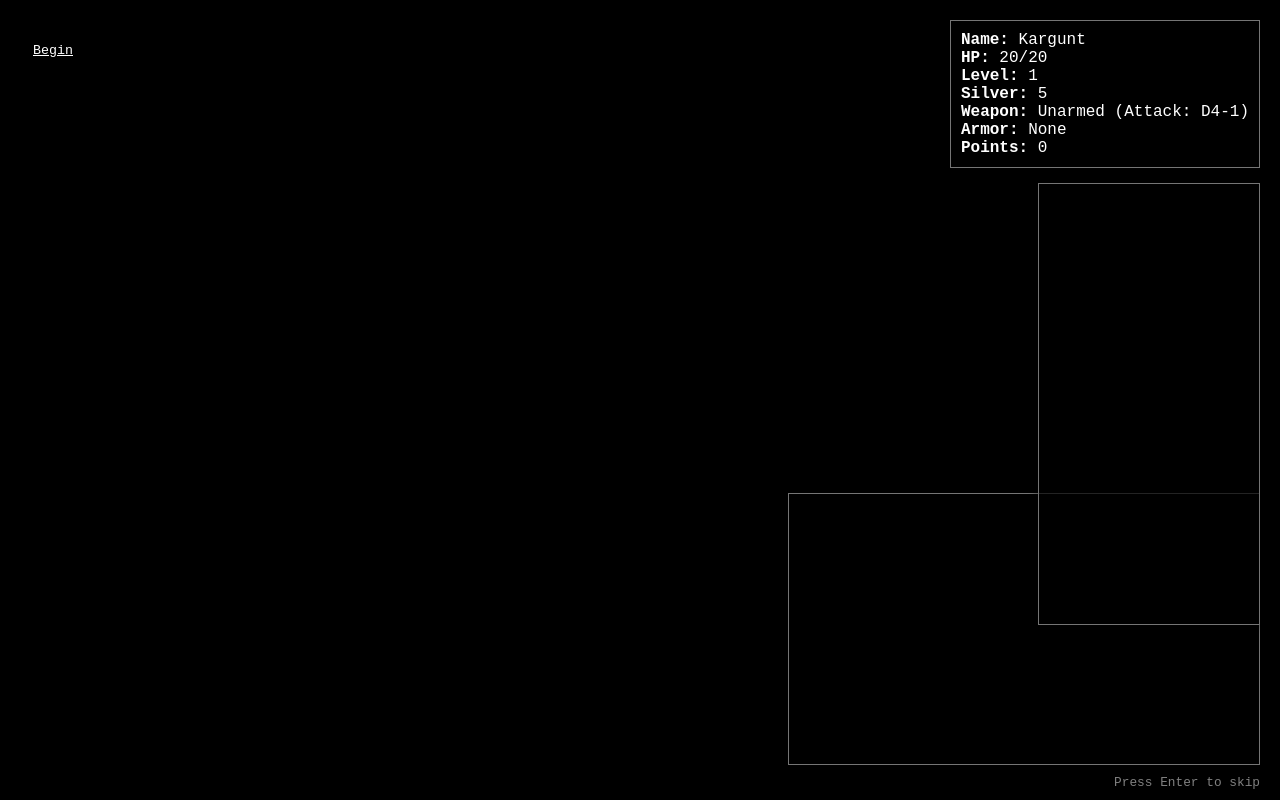
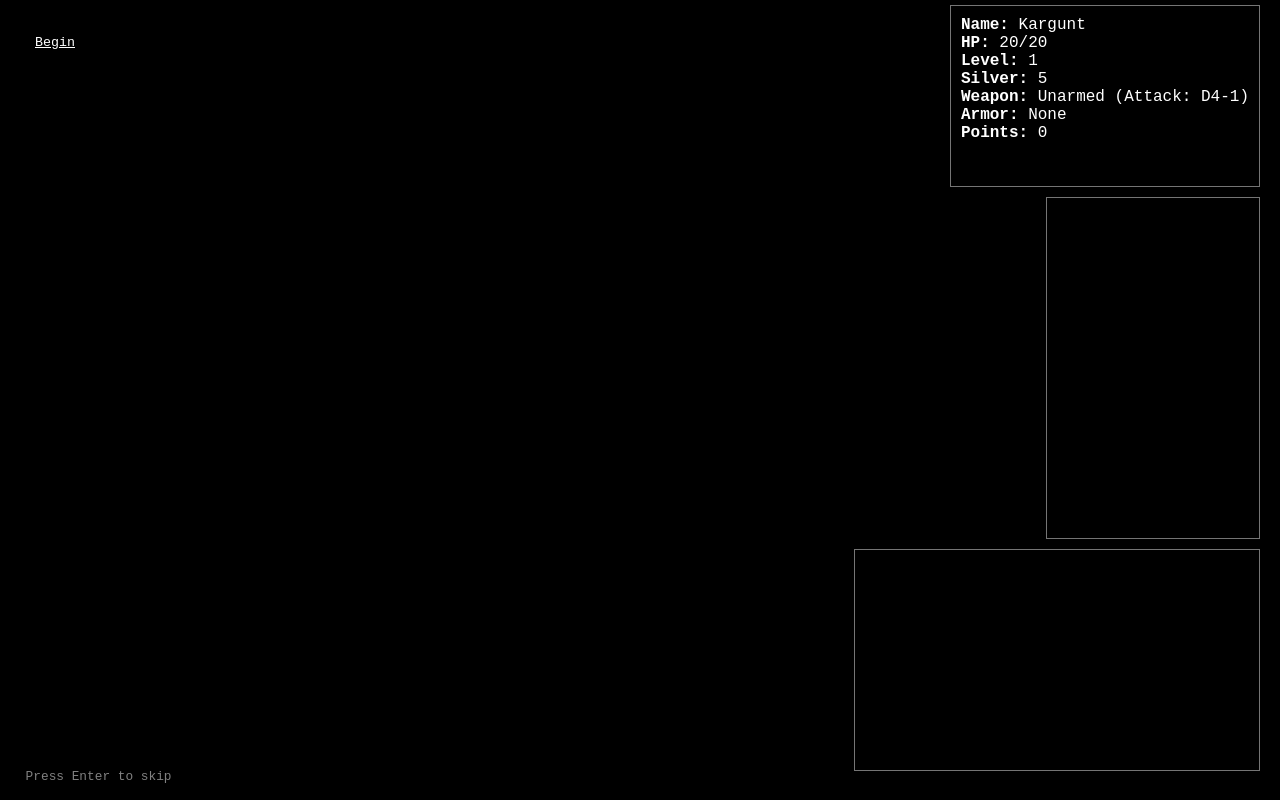
Before and after one commit to Roift/corpsechasm, a plain HTML site: page index.html in a window 1280 px wide. Drawn offline with nearby package versions, Linux system fonts and the light colour scheme.

Commit message:
made windows adapt to smaller displays

```diff
--- a/index.html
+++ b/index.html
@@ -14,6 +14,7 @@
             color: white;
             font-family: 'Courier New', Courier, monospace;
             padding: 20px;
+            margin: 0;
         }
 
         #my_text,
@@ -24,13 +25,12 @@
         button {
             background-color: black;
             color: white;
-            font-family: 'Courier New', 'Courier New', Courier, monospace;
-            border: 0px;
-            padding: 5px 5px;
+            font-family: 'Courier New', Courier, monospace;
+            border: none;
+            padding: 5px;
             cursor: pointer;
             margin-top: 10px;
             text-decoration: underline;
-            text-align: left;
             display: block;
         }
 
@@ -46,8 +46,8 @@
 
         #skip-instruction {
             position: absolute;
-            bottom: 10px;
-            right: 20px;
+            bottom: 2vh;
+            left: 2vw;
             color: gray;
             font-size: 0.8em;
         }
@@ -63,46 +63,29 @@
             display: none;
         }
 
-        #game-console {
-            position: fixed;
-            bottom: 35px;
-            right: 20px;
-            width: 450px;
-            height: 250px;
-            background-color: rgba(0, 0, 0, 0.8);
-            color: red;
-            padding: 10px;
-            font-family: monospace;
-            font-size: 14px;
-            overflow-y: auto;
-            border: 1px solid #757575;
-            box-shadow: 0px 0px 10px rgba(0, 0, 0, 0.5);
+        #my_text,
+        #my_options,
+        #my_img {
+            text-align: left;
+            margin: 10px;
         }
 
-        #game-console::-webkit-scrollbar {
-            width: 8px;
+        .right-container {
+            position: fixed;
+            top: 5px;
+            right: 20px;
+            display: flex;
+            flex-direction: column;
+            align-items: flex-end;
+            gap: 0;
+            height: calc(100vh - 10px);
         }
 
-        #game-console::-webkit-scrollbar-thumb {
-            background-color: rgba(155, 0, 0, 0.5);
-            border-radius: 10px;
-        }
-
-        #game-console::-webkit-scrollbar-track {
-            background: rgba(0, 0, 0, 0.2);
-        }
-
-        #game-console::-webkit-scrollbar-thumb:hover {
+        #game-console,
+        #inventory_window,
+        #player_stats {
+            width: 30vw;
             background-color: rgba(0, 0, 0, 0.8);
-        }
-
-        #inventory_window {
-            position: fixed;
-            top: 183px;
-            right: 20px;
-            width: 200px;
-            height: 420px;
-            background-color: rgba(0, 0, 0, 0.7);
             color: white;
             padding: 10px;
             border: 1px solid #757575;
@@ -111,41 +94,54 @@
             overflow-y: auto;
         }
 
-        #inventory_window h2 {
-            color: rgb(255, 255, 255);
-            margin-bottom: 10px;
-            font-size: 1.2em;
+        #player_stats {
+            height: 20vh;
+            width: auto;
+            max-width: 30vw;
+            white-space: nowrap;
+            margin-bottom: 5px;
         }
 
-        #inventory_content .inventory-item {
-            /* Change from p to .inventory-item */
-            color: white;
-            cursor: pointer;
-            display: block;
-            /* Each item on its own line */
-            transition: background-color 0.3s ease;
-            line-height: 1.5;
-            padding: 5px;
-            /* Add some padding for better clickability */
+        #inventory_window {
+            height: 40vh;
+            width: 15vw;
+            margin: 5px 0;
         }
 
-        #inventory_content .inventory-item:hover {
-            /* Change from p:hover to .inventory-item:hover */
-            background-color: grey;
-            color: white;
+        #game-console {
+            height: 25vh;
+            width: 30vw;
+            margin-top: 5px;
+            margin-bottom: 5px;
         }
 
+
+        #game-console::-webkit-scrollbar,
         #inventory_window::-webkit-scrollbar {
             width: 8px;
         }
 
+        #game-console::-webkit-scrollbar-thumb,
         #inventory_window::-webkit-scrollbar-thumb {
             background-color: rgba(155, 0, 0, 0.5);
             border-radius: 10px;
         }
 
+        #game-console::-webkit-scrollbar-track,
         #inventory_window::-webkit-scrollbar-track {
             background: rgba(0, 0, 0, 0.2);
+        }
+
+        @media (max-width: 600px) {
+            .right-container {
+                align-items: center;
+            }
+
+            #game-console,
+            #inventory_window,
+            #player_stats {
+                width: 90vw;
+            }
         }
     </style>
 </head>
@@ -156,24 +152,23 @@
         <h1>Loading...</h1>
     </div>
 
-    <div id="overlay"></div>
-
+    <div id="my_options"></div>
     <img id="my_img" src="" />
 
-    <div id="my_options"></div>
-
-    <div id="game-console"></div>
+    <div class="right-container">
+        <div id="player_stats">
+            <div id="stats_content"></div>
+        </div>
 
         <div id="inventory_window">
             <div id="inventory_content"></div>
         </div>
 
-    <div id="player_stats"
-        style="position: absolute; top: 20px; right: 20px; background-color: rgba(0, 0, 0, 0.7); padding: 10px; border: 1px solid #757575; color: white; font-family: 'Courier New', Courier, monospace;">
-        <div id="stats_content"></div>
+        <div id="game-console"></div>
     </div>
 
     <div id="skip-instruction">Press Enter to skip</div>
+
 
 
 
@@ -565,7 +560,7 @@
 
             const bossMusic = '/sounds/bossmusic.mp3';
             const battleMusic = '/sounds/confrontation.mp3'
-            if (player.level === 5){
+            if (player.level === 5) {
                 our_game_data['StartCombat']['back_sound'] = bossMusic;
             } else {
                 our_game_data['StartCombat']['back_sound'] = battleMusic;
@@ -984,7 +979,7 @@
                         text: "Proceed",
                         next_state: 'postCombatAdvance'
                     }]);
-                } else{
+                } else {
                     renderOptions([{
                         text: "Proceed",
                         next_state: 'EndGame'
@@ -995,14 +990,14 @@
                 return;
             }
 
-            if (current_state === 'EndGame'){
+            if (current_state === 'EndGame') {
                 renderOptions([{
                     text: "Exit the Chasm",
                     next_state: 'EndGame2'
                 }]);
             }
 
-            if (current_state === 'EndGame2'){
+            if (current_state === 'EndGame2') {
                 gameLog('Kargunt has escaped the CORPSE CHASM.')
                 gameLog('Explored ', player.totalRoomsVisited, 'rooms and accumulated', player.totalPoints, 'points this run.');
                 renderOptions([{
```
Lines whose indentation alone changed are shown as unchanged.
